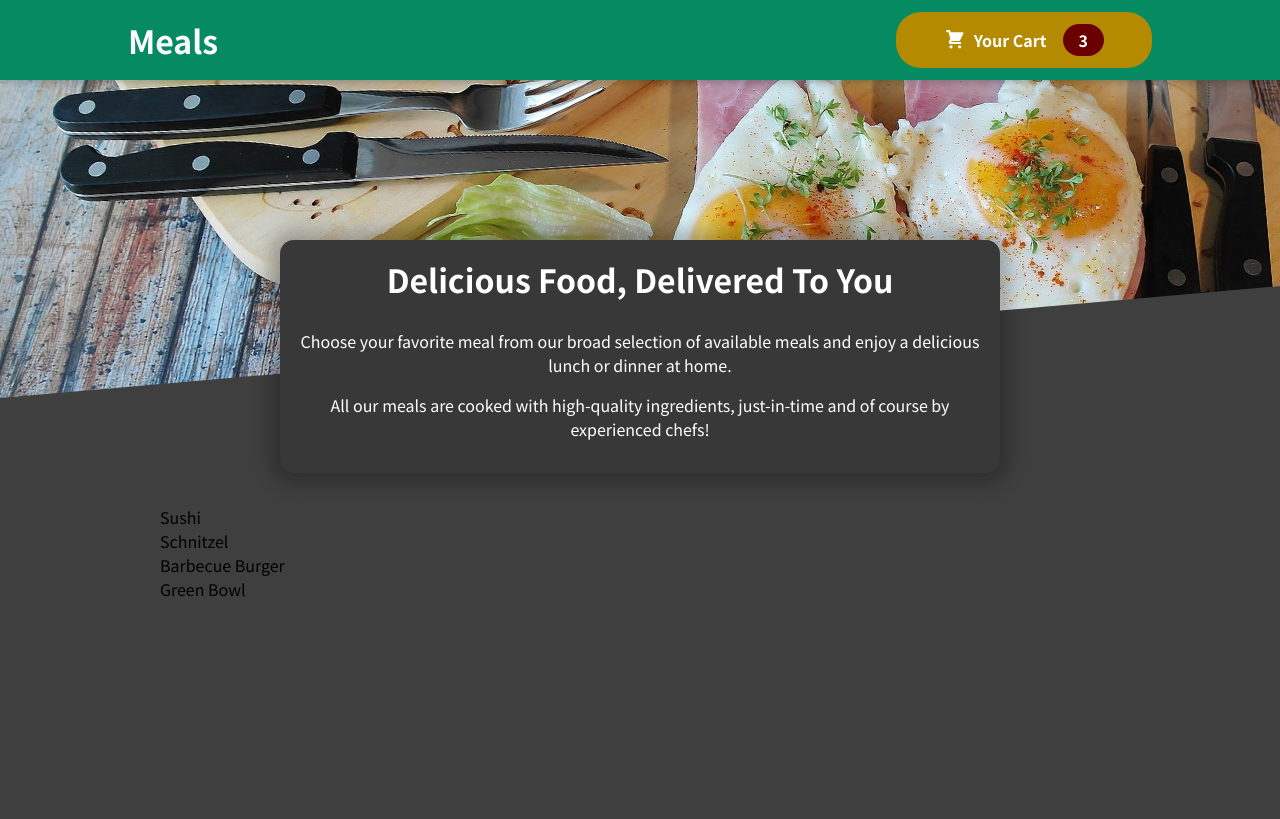
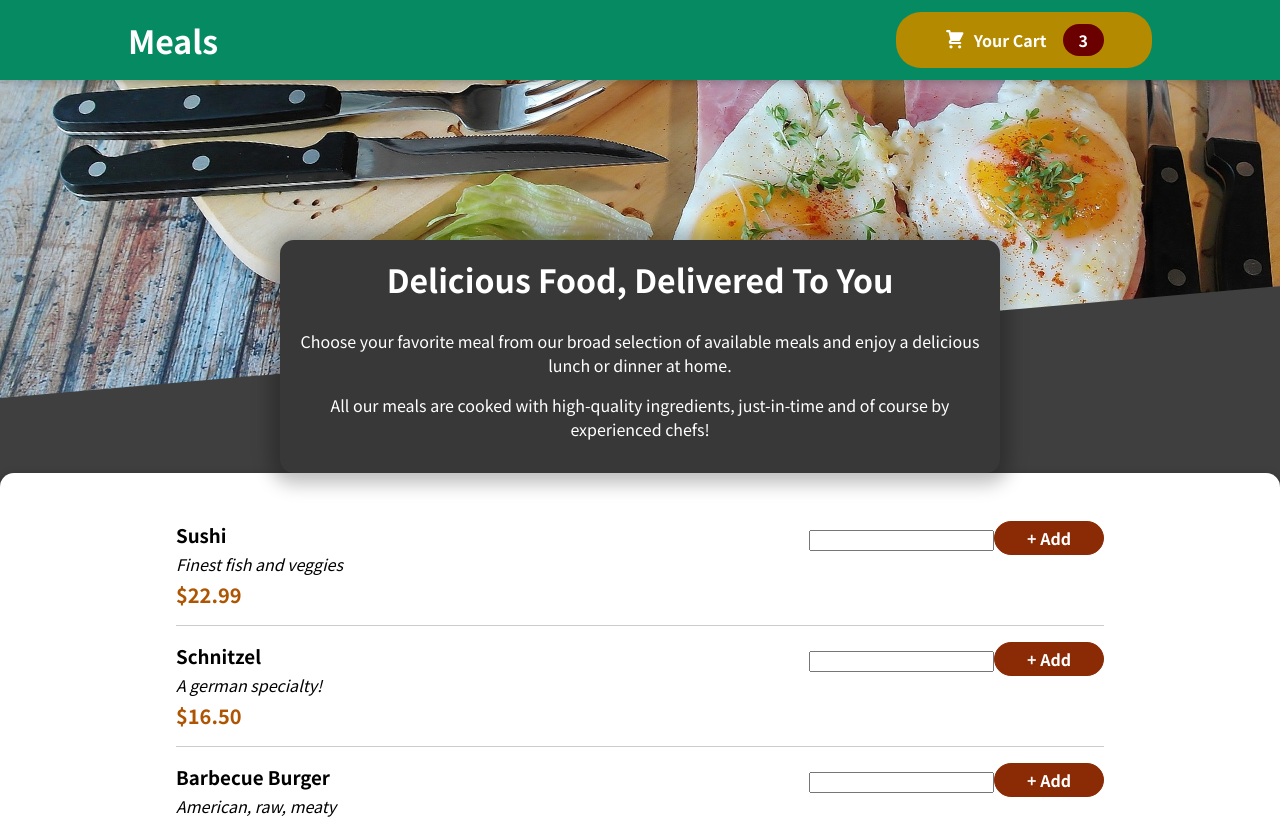
Before and after one commit to Hashwi/Food_App, a React (Create React App) app: page / in a window 1280 px wide. Shown: the top 819 px of the page. Built offline with nearby package versions, Linux system fonts and the light colour scheme.

Commit message:
Input items

```diff
--- a/src/components/Meals/AvailableMeals.js
+++ b/src/components/Meals/AvailableMeals.js
@@ -1,5 +1,7 @@
 import React from 'react'
 import classes from './AvailableMeals.module.css'
+import Card from '../UI/Card';
+import MealItem from './MealItem/MealItem';
 
 const DUMMY_MEALS = [
     {
@@ -32,12 +34,21 @@
 
 
 export default function AvailableMeals() {
-    const mealsList = DUMMY_MEALS.map(meal => <li>{meal.name}</li>)
+    const mealsList = DUMMY_MEALS.map((meal) =>
+    <MealItem
+    key={meal.id}
+    name={meal.name}
+    description={meal.description}
+    price={meal.price}
+     />
+     );
   return (
+    <Card>
     <section className={classes.meals}>
         <ul>
             {mealsList}
         </ul>
     </section>
+    </Card>
   )
 }
--- /dev/null
+++ b/src/components/Meals/MealItem/MealItem.js
@@ -0,0 +1,21 @@
+import React from 'react';
+import classes from './MealItem.module.css';
+import MealItemForm from './MealItemForm';
+
+export default function MealItem(props) {
+    const price = `$${props.price.toFixed(2)}`;
+
+  return (
+  <li className={classes.meal}>
+    <div>
+        <h3>{props.name}</h3>
+        <div className={classes.description}>{props.description}</div>
+        <div className={classes.price}>{price}</div>
+    </div>
+    <div>
+        <MealItemForm/>
+    </div>
+  </li>
+
+  )
+}
--- /dev/null
+++ b/src/components/Meals/MealItem/MealItem.module.css
@@ -0,0 +1,22 @@
+.meal {
+    display: flex;
+    justify-content: space-between;
+    margin: 1rem;
+    padding-bottom: 1rem;
+    border-bottom: 1px solid #ccc;
+  }
+
+  .meal h3 {
+    margin: 0 0 0.25rem 0;
+  }
+
+  .description {
+    font-style: italic;
+  }
+
+  .price {
+    margin-top: 0.25rem;
+    font-weight: bold;
+    color: #ad5502;
+    font-size: 1.25rem;
+  }
--- /dev/null
+++ b/src/components/Meals/MealItem/MealItemForm.js
@@ -0,0 +1,11 @@
+import React from 'react';
+import classes from './MealItemForm.module.css';
+
+export default function MealItemForm(props) {
+  return (
+    <form className={classes.form}>
+        <input/>
+        <button>+ Add</button>
+    </form>
+  )
+}
--- /dev/null
+++ b/src/components/Meals/MealItem/MealItemForm.module.css
@@ -0,0 +1,20 @@
+.form {
+    text-align: right;
+  }
+
+  .form button {
+    font: inherit;
+    cursor: pointer;
+    background-color: #8a2b06;
+    border: 1px solid #8a2b06;
+    color: white;
+    padding: 0.25rem 2rem;
+    border-radius: 20px;
+    font-weight: bold;
+  }
+
+  .form button:hover,
+  .form button:active {
+    background-color: #641e03;
+    border-color: #641e03;
+  }
--- a/src/components/UI/Card.js
+++ b/src/components/UI/Card.js
@@ -1,7 +1,8 @@
 import React from 'react'
+import classes from './Card.module.css'
 
-export default function Card() {
+export default function Card(props) {
   return (
-    <div>Card</div>
+    <div className ={classes.card}>{props.children}</div>
   )
-}
+};
```
